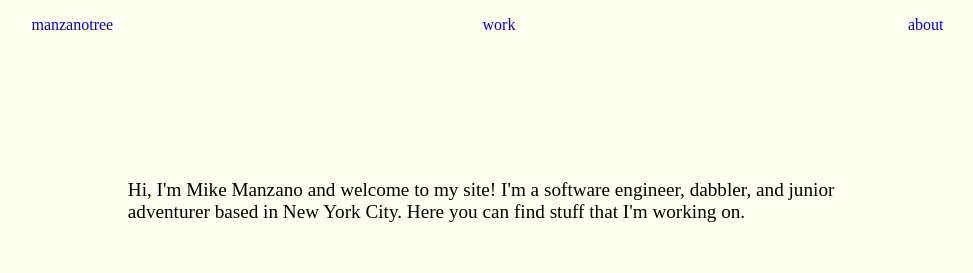
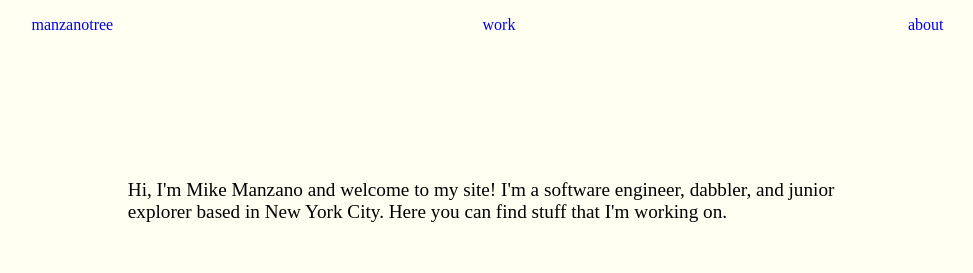
Before and after one commit to manzanotree/manzanotree, a Gatsby site: page / in a window 1280 px wide. Shown: the top 273 px of the page, without its empty margins (141-1114 px from the left). Built offline with nearby package versions, Linux system fonts and the light colour scheme; Gatsby itself is replaced by a stand-in of ours.

Commit message:
update blurb

```diff
--- a/src/components/home.js
+++ b/src/components/home.js
@@ -10,7 +10,7 @@ const Home = () => {
       <p>
         Hi, I'm Mike Manzano and welcome to my site!
         I'm a software engineer, dabbler, and junior
-        adventurer based in New York City. Here you
+        explorer based in New York City. Here you
         can find stuff that I'm working on.
       </p>
       <p className={social}>
```
